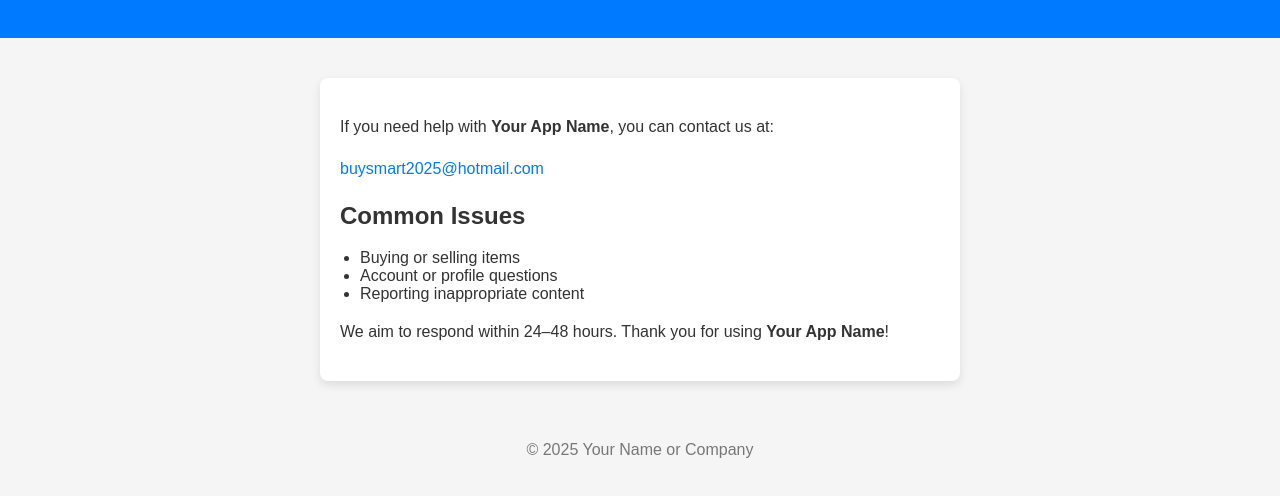
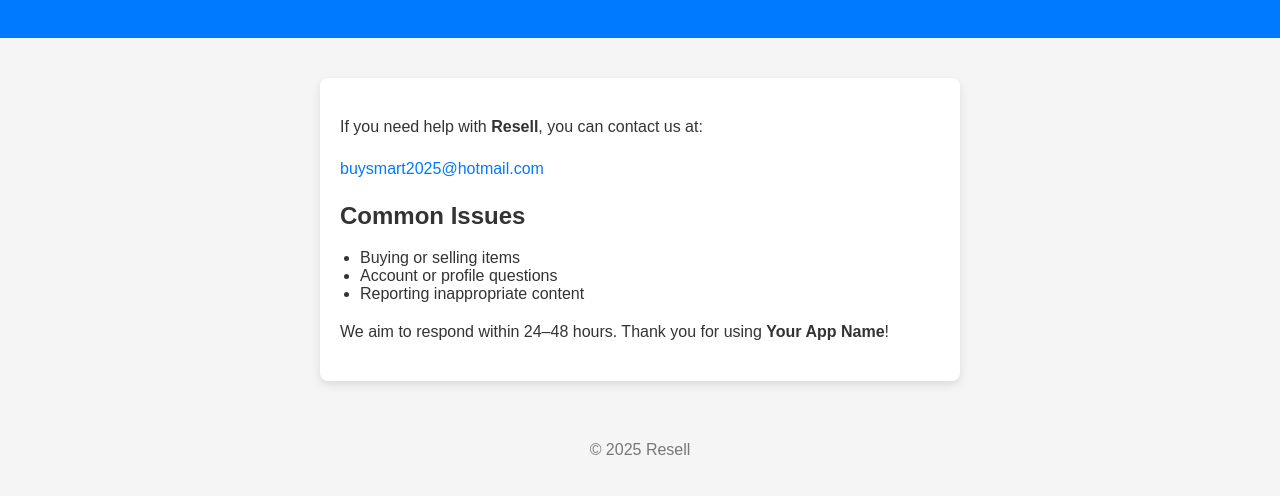
Before and after one commit to gjoshi99/ResellSuport, a plain HTML site: page index.html in a window 1280 px wide. Shown: the part 60-556 px from the top of the page. Drawn offline with Linux system fonts and the light colour scheme.

Commit message:
Update index.html

```diff
--- a/index.html
+++ b/index.html
@@ -60,11 +60,11 @@
 </head>
 <body>
     <header>
-        <h1>Support for Your App Name</h1>
+        <h1>Support for Resell</h1>
     </header>
 
     <main>
-        <p>If you need help with <strong>Your App Name</strong>, you can contact us at:</p>
+        <p>If you need help with <strong>Resell</strong>, you can contact us at:</p>
         <p><a href="mailto:buysmart2025@hotmail.com">buysmart2025@hotmail.com</a></p>
 
         <h2>Common Issues</h2>
@@ -78,7 +78,7 @@
     </main>
 
     <footer>
-        &copy; 2025 Your Name or Company
+        &copy; 2025 Resell
     </footer>
 </body>
 </html>
```
